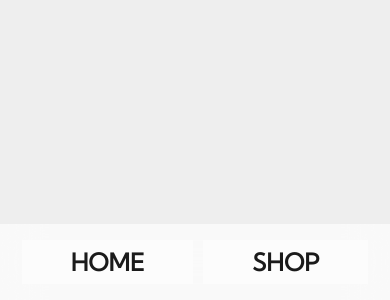
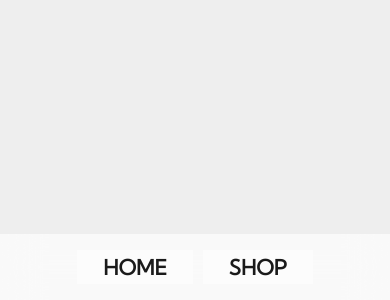
Before and after one commit to vahan-sahakyan/crwn-clothing, a React (Create React App) app: page / in a window 390 px wide. Shown: the part 544-844 px from the top of the page. Built offline with nearby package versions, Linux system fonts and the light colour scheme.

Commit message:
mobile scale correction test-1

```diff
--- a/public/index.html
+++ b/public/index.html
@@ -4,7 +4,10 @@
     <meta charset="utf-8" />
     <!-- <link rel="icon" href="%PUBLIC_URL%/favicon.ico" /> -->
     <link rel="icon" href="%PUBLIC_URL%/crown.svg" />
-    <meta name="viewport" content="width=device-width, initial-scale=1" />
+    <meta
+      name="viewport"
+      content="width=device-width, initial-scale=1, maximum-scale=0.5"
+    />
     <meta name="theme-color" content="#000000" />
     <meta
       name="description"
--- a/src/App.css
+++ b/src/App.css
@@ -30,7 +30,7 @@ body {
 
 button {
   font-family: 'Kumbh Sans', sans-serif;
-  font-size: 1.5rem;
+  font-size: 1.3rem;
   font-weight: bolder;
 
   flex: 1;
@@ -43,7 +43,7 @@ button {
   background-color: #effb84ee;
   background-color: #fff6;
 
-  padding: 0.25em 2em;
+  padding: 0.15em 1.2em;
   cursor: pointer;
   /* margin: 10px; */
 }
```
